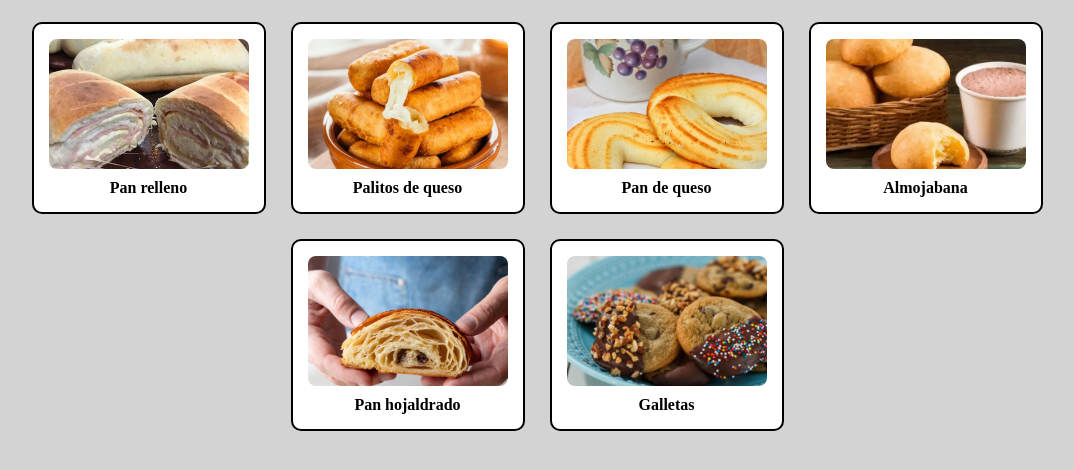
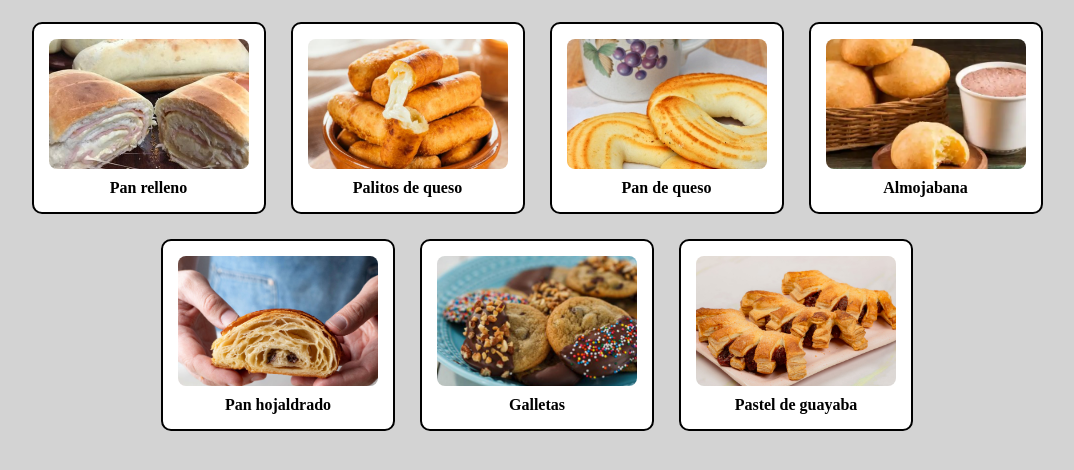
Before and after one commit to Alejoj15/panaderia-web, a plain HTML site: page productos.html in a window 1280 px wide. Shown: the part 294-764 px from the top of the page, without its empty margins (103-1177 px from the left). Drawn offline with Linux system fonts and the light colour scheme.

Commit message:
Add files via upload

```diff
--- a/productos.html
+++ b/productos.html
@@ -54,6 +54,12 @@
             <span>Galletas</span>
         </section>
 
+
+        <section id="card">
+            <img src="Pastel-de-guayaba-scaled.jpg" alt="Galletas">
+            <span>Pastel de guayaba</span>
+        </section>
+
 </div>
 
 
```
Also changed, not shown: Pastel-de-guayaba-scaled.jpg (added).
